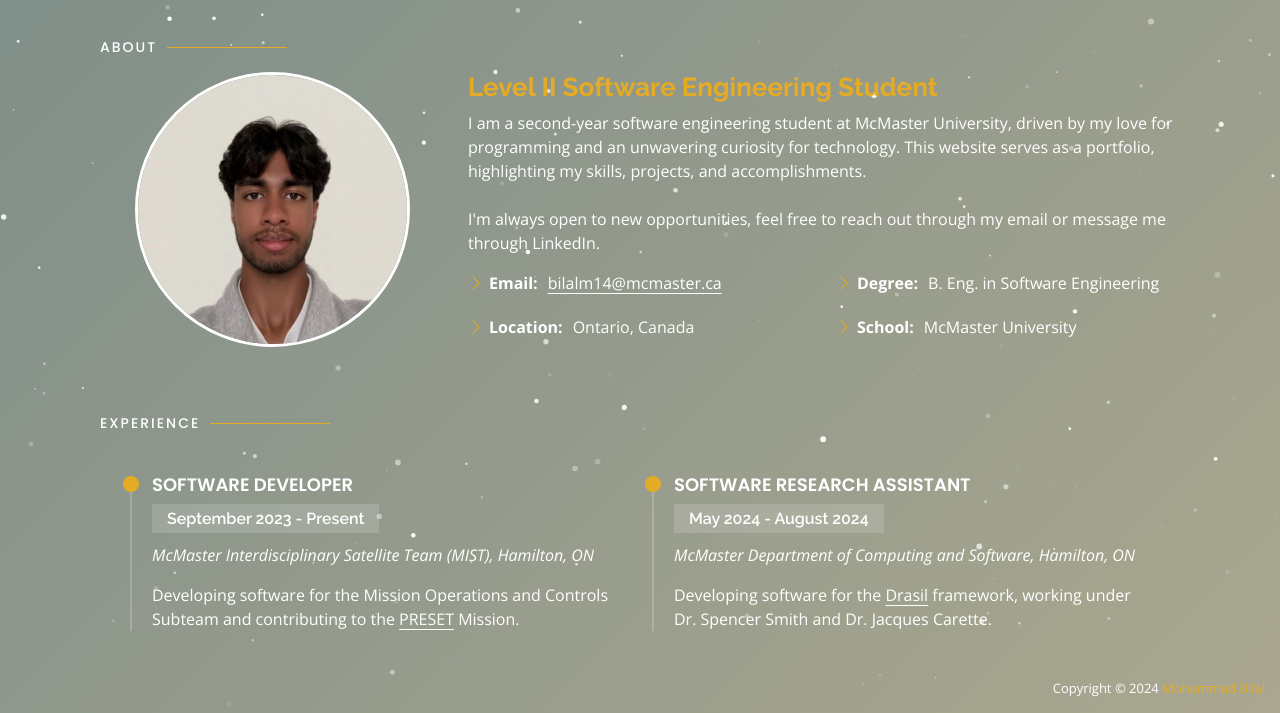
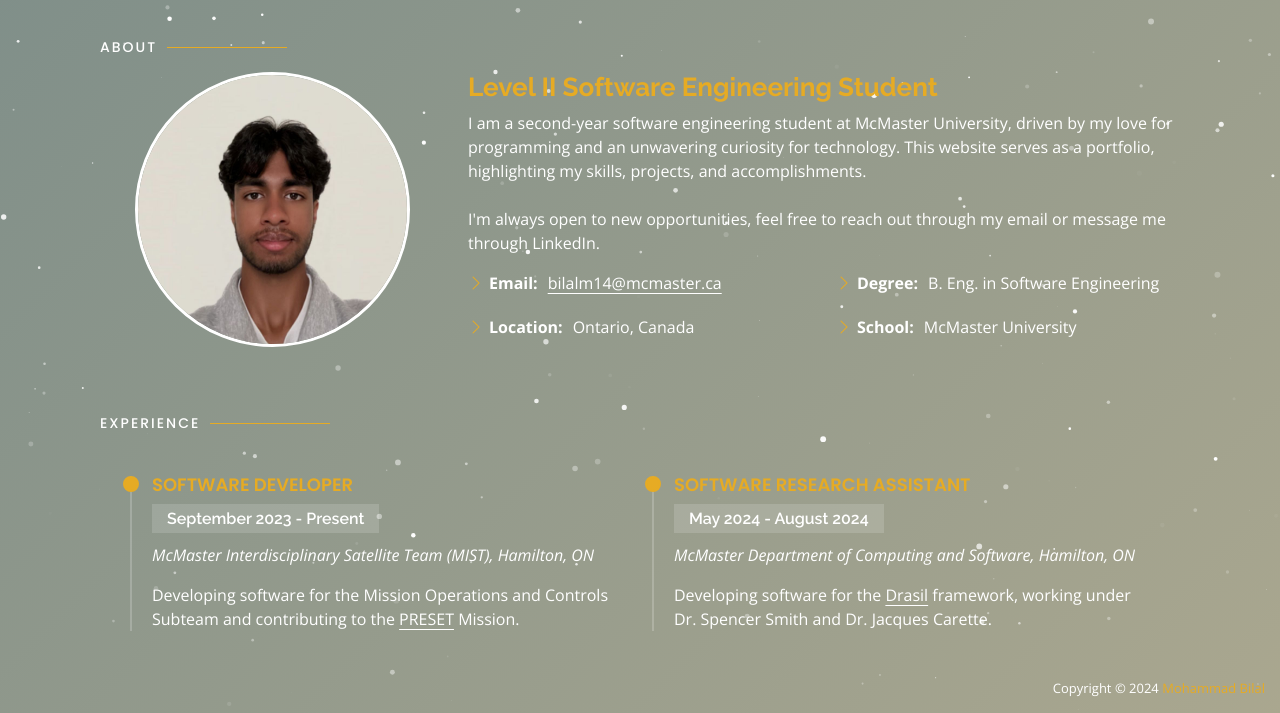
Before and after one commit to BilalM04/BilalM04.github.io, a plain HTML site: page index.html in a window 1280 px wide. Both pictures are taken after a click on the link "About". Shown: the part 87-800 px from the top of the page. Drawn offline with nearby package versions, Linux system fonts and the light colour scheme.

Commit message:
changes experience heading colour

```diff
--- a/assets/css/style.css
+++ b/assets/css/style.css
@@ -709,7 +709,7 @@ section .container {
   font-weight: 600;
   text-transform: uppercase;
   font-family: "Poppins", sans-serif;
-  color: #fff;
+  color: #e6ab24;
   margin-bottom: 10px;
 }
 
```
